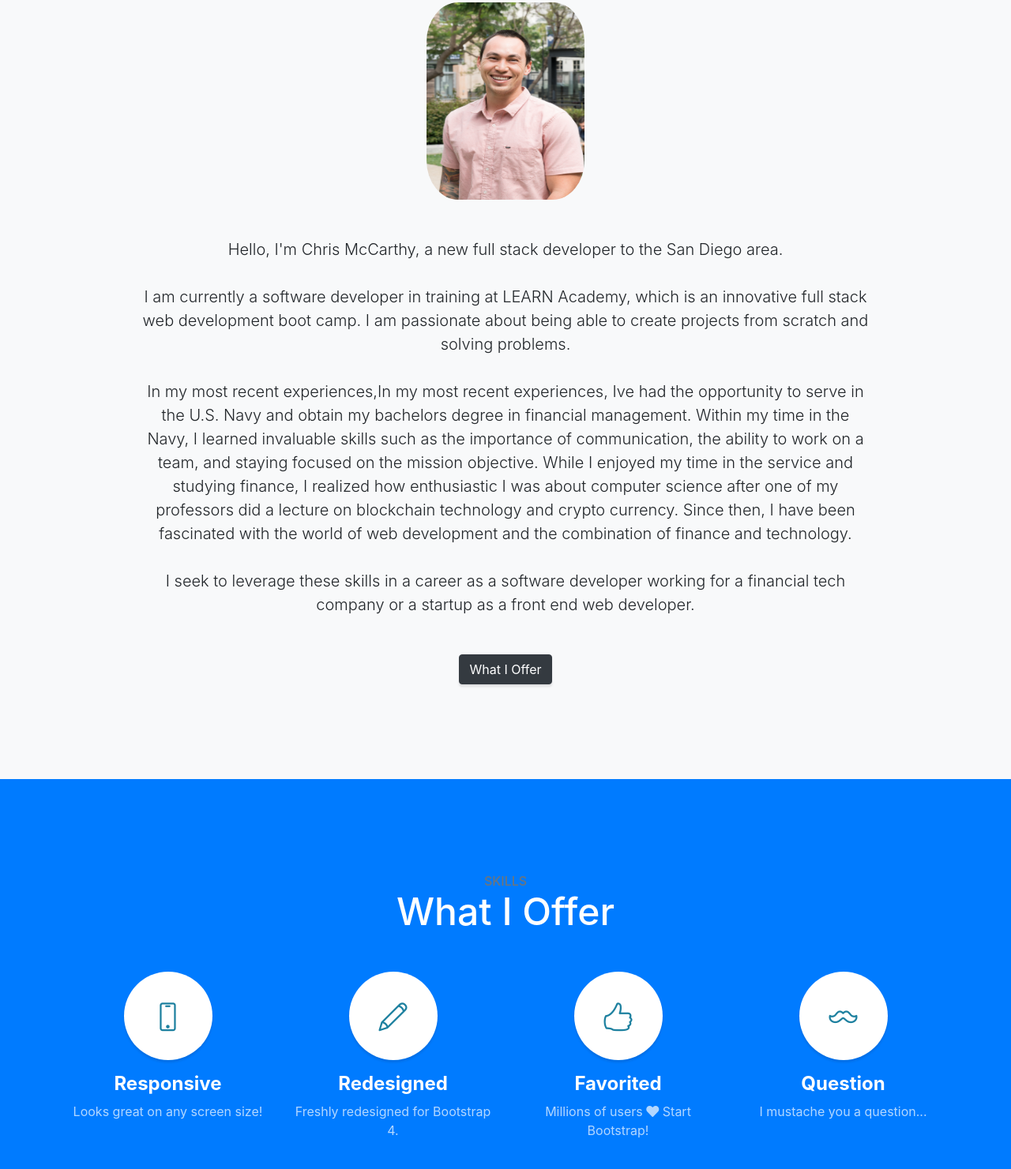
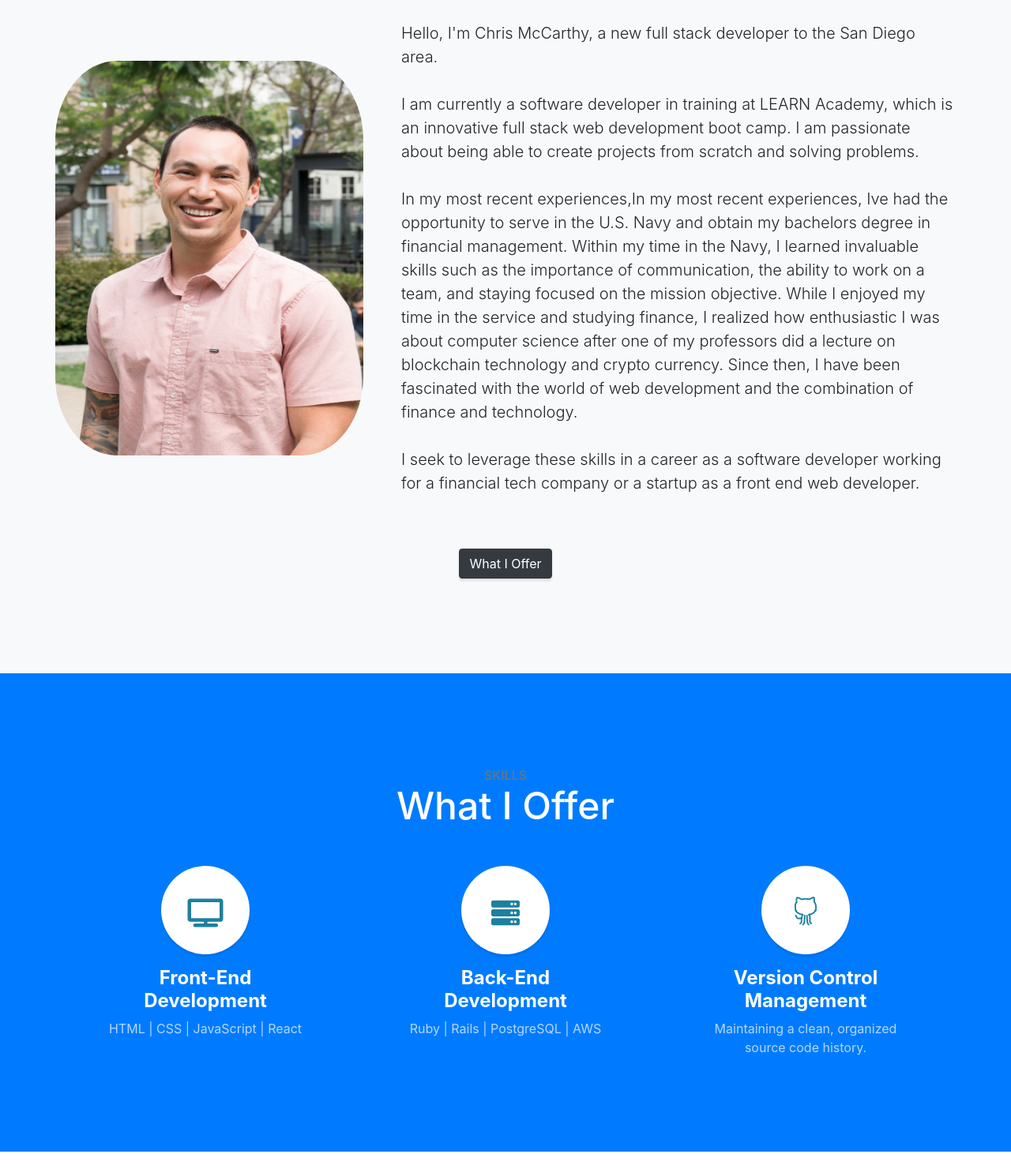
Before and after one commit to chrismccarthy13/chrismccarthy.github.io, a website with bundled scripts: page index.html in a window 1280 px wide. Shown: the part 999-2480 px from the top of the page at 79% size. Built offline with nearby package versions, Linux system fonts and the light colour scheme.

Commit message:
design updates

```diff
--- a/css/stylish-portfolio.css
+++ b/css/stylish-portfolio.css
@@ -16,12 +16,13 @@ body {
 
 .btn-xl {
   padding: 1.25rem 2.5rem;
+  margin-top: 1.25rem;
 }
 
 .portfolio-picture {
   border-radius: 20%;
-  width: 200px;
-  height: 250px;
+  width: 390px;
+  height: 500px;
 }
 
 .content-section {
--- a/index.html
+++ b/index.html
@@ -80,19 +80,19 @@
   <!-- About -->
   <section class="content-section bg-light" id="about">
     <div class="container text-center">
-      <div class="row">
-        <div class="col-lg-10 mx-auto">
+      <div class="row d-inline-flex justify-content-around">
+        <div class="">
           <div class="content-section-heading">
             <h2 class="text-secondary mb-0">About Me</h2>
-            <!-- <h2 class="mb-5">Hello, I'm Chris McCarthy, a new full stack developer to the San Diego area.</h2> -->
           </div>
-        </br>
-          <div class="">
+        <div class="d-flex flex-row justify-content-around mt-5">
+          <div class="d-flex align-items-center mr-5">
             <p class="lead mb-5">
             <img class="portfolio-picture" src="pic1.jpg" alt="Portfolio picture" />
             </p>
           </div>
-          <p class="lead mb-5">
+          <div class="d-flex flex-row justify-content-around">
+            <p class="lead mb-5 blockquote text-left">
               Hello, I'm Chris McCarthy, a new full stack developer to the San Diego area.
               </br>
               </br>
@@ -104,6 +104,8 @@
               </br>
               I seek to leverage these skills in a career as a software developer working for a financial tech company or a startup as a front end web developer.
             </p>
+          </div>
+        </div>
           <a class="btn btn-dark btn-xl js-scroll-trigger" href="#skills">What I Offer</a>
         </div>
       </div>
@@ -117,37 +119,35 @@
         <h3 class="text-secondary mb-0">Skills</h3>
         <h2 class="mb-5">What I Offer</h2>
       </div>
-      <div class="row">
+      <div class="row d-flex justify-content-around">
         <div class="col-lg-3 col-md-6 mb-5 mb-lg-0">
           <span class="service-icon rounded-circle mx-auto mb-3">
-            <i class="icon-screen-smartphone"></i>
+            <i class="fas fa-tv"></i>
           </span>
           <h4>
-            <strong>Responsive</strong>
+            <strong>Front-End Development</strong>
           </h4>
-          <p class="text-faded mb-0">Looks great on any screen size!</p>
+          <p class="text-faded mb-0">HTML | CSS | JavaScript | React</p>
         </div>
         <div class="col-lg-3 col-md-6 mb-5 mb-lg-0">
           <span class="service-icon rounded-circle mx-auto mb-3">
-            <i class="icon-pencil"></i>
+            <i class="fas fa-server"></i>
           </span>
           <h4>
-            <strong>Redesigned</strong>
+            <strong>Back-End Development</strong>
           </h4>
-          <p class="text-faded mb-0">Freshly redesigned for Bootstrap 4.</p>
+          <p class="text-faded mb-0">Ruby | Rails | PostgreSQL | AWS</p>
         </div>
         <div class="col-lg-3 col-md-6 mb-5 mb-md-0">
           <span class="service-icon rounded-circle mx-auto mb-3">
-            <i class="icon-like"></i>
+            <i class="icon-social-github"></i>
           </span>
           <h4>
-            <strong>Favorited</strong>
+            <strong>Version Control Management</strong>
           </h4>
-          <p class="text-faded mb-0">Millions of users
-            <i class="fas fa-heart"></i>
-            Start Bootstrap!</p>
+          <p class="text-faded mb-0">Maintaining a clean, organized source code history.</p>
         </div>
-        <div class="col-lg-3 col-md-6">
+        <!-- <div class="col-lg-3 col-md-6">
           <span class="service-icon rounded-circle mx-auto mb-3">
             <i class="icon-mustache"></i>
           </span>
@@ -155,7 +155,7 @@
             <strong>Question</strong>
           </h4>
           <p class="text-faded mb-0">I mustache you a question...</p>
-        </div>
+        </div> -->
       </div>
     </div>
   </section>
@@ -222,7 +222,38 @@
       <div class="content-section-heading text-center">
         <h3 class="text-secondary mb-0">Resume</h3>
         <h2 class="mb-5">Work Experience</h2>
-        <p class="mb-4">Jobs...</p>
+        <div class="row d-inline-flex justify-content-around">
+          <div class="col-sm-4 mb-5">
+            <h4>
+              <strong>LEARN Academy | 2019</strong>
+            </h4>
+            <p class="text-faded mb-0">Full-Stack Web Developer</p>
+          </div>
+          <div class="col-sm-4 mb-5">
+            <h4>
+              <strong>National University | 2019</strong>
+            </h4>
+            <p class="text-faded mb-0">Student Finance Advisor</p>
+          </div>
+          <div class="col-sm-4 mb-5">
+            <h4>
+              <strong>AECOM | 2017</strong>
+            </h4>
+            <p class="text-faded mb-0">Aircraft Mechanic</p>
+          </div>
+          <div class="col-sm-4 mb-5">
+            <h4>
+              <strong>IKEA | 2015 - 2017</strong>
+            </h4>
+            <p class="text-faded mb-0">Forklift Operator</p>
+          </div>
+          <div class="col-sm-4 mb-5">
+            <h4>
+              <strong>U.S. Navy | 2011 - 2015</strong>
+            </h4>
+            <p class="text-faded mb-0">Aviation Machnist Mate</p>
+          </div>
+        </div>
         <button class="btn btn-xl btn-dark" type="submit" onclick="window.open('Chris-McCarthy-Resume.pdf')"><i class="fa fa-download"></i> Download</button>
       </div>
     </div>
```
Also changed, not shown: css/stylish-portfolio.min.css. Lines whose indentation alone changed are shown as unchanged.
